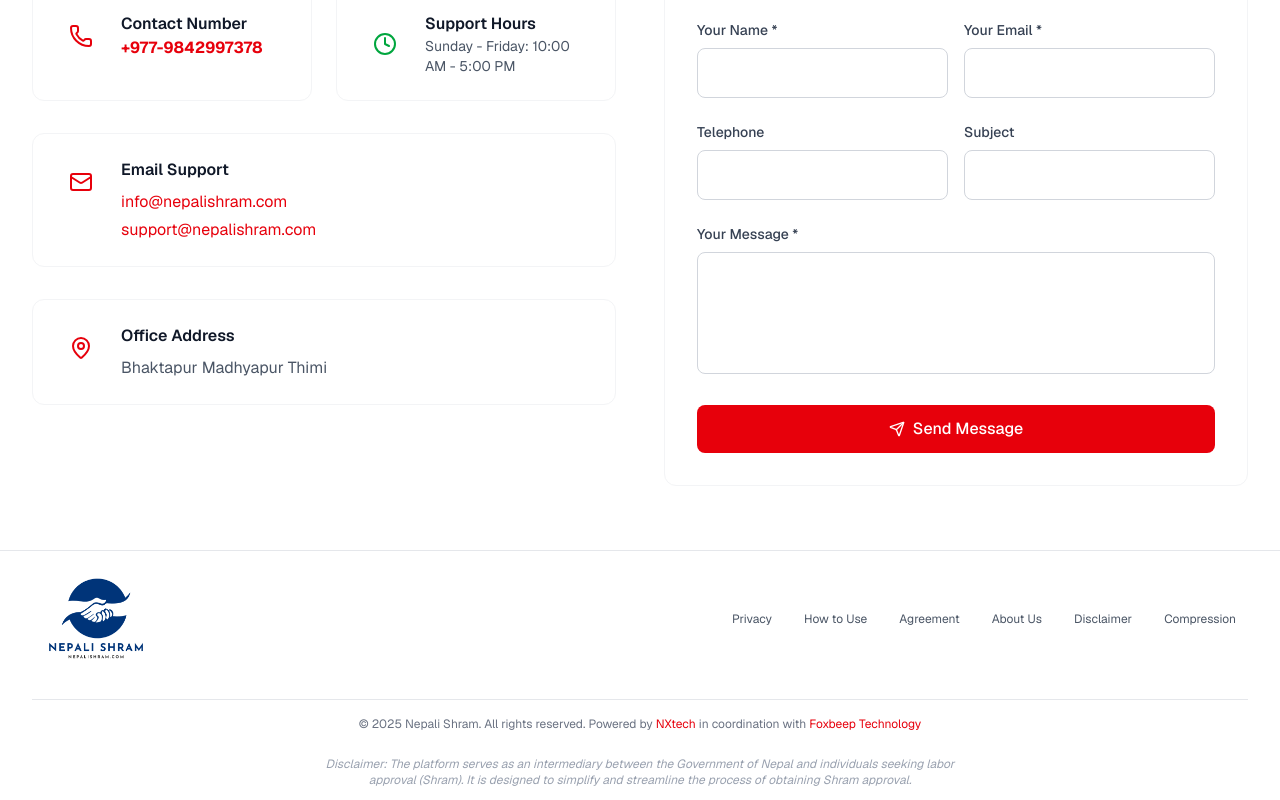
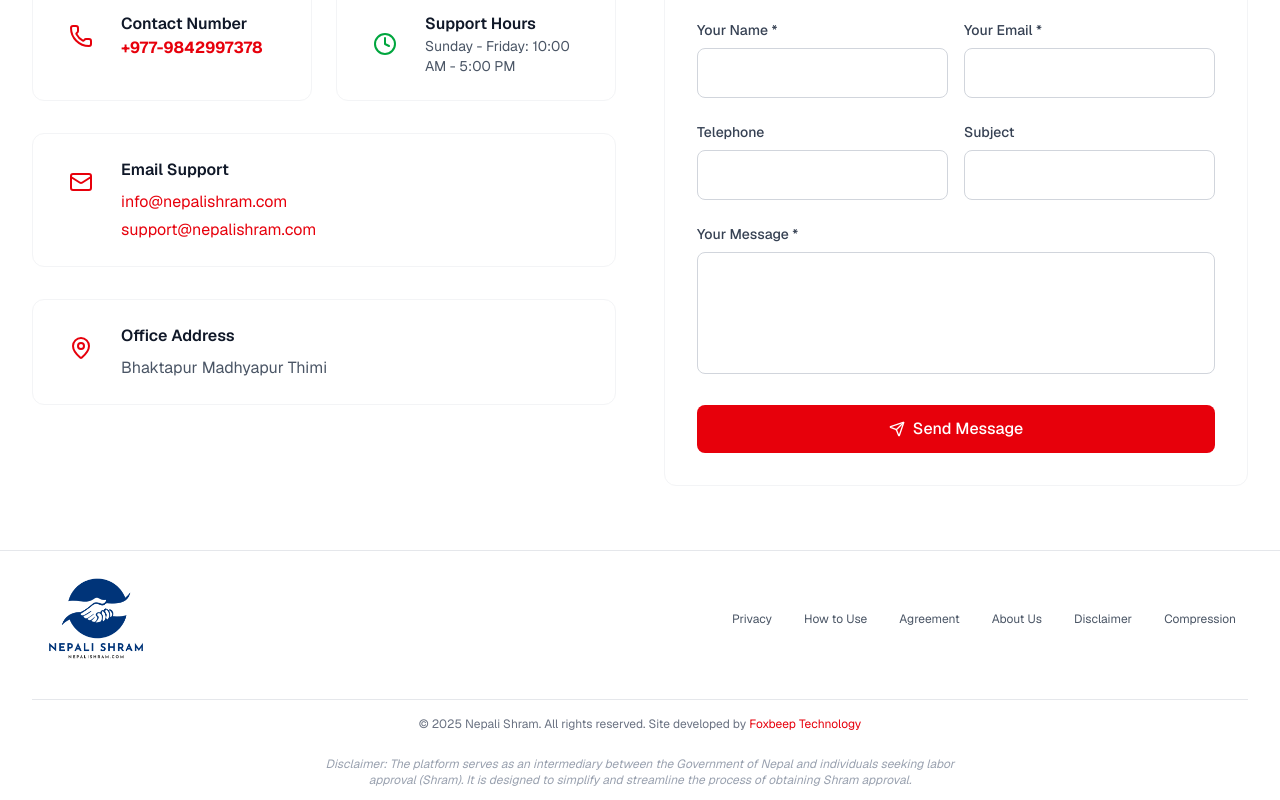
Before and after one commit to crizanp/landingpage, a Next.js app: page / in a window 1280 px wide. Shown: the part 6364-7164 px from the top of the page. Built offline with nearby package versions, Linux system fonts and the light colour scheme.

Commit message:
foxbeep updated

```diff
--- a/components/Footer.js
+++ b/components/Footer.js
@@ -41,16 +41,7 @@ const Footer = ({ language = 'en' }) => {
                 {/* Copyright Section */}
                 <div className="text-center py-4 border-t border-gray-200 mt-4">
                     <p className="text-xs text-gray-500">
-                        © {new Date().getFullYear()} Nepali Shram. All rights reserved. Powered by{' '}
-                        <a
-                            href="https://nxtechhosting.com"
-                            target="_blank"
-                            rel="noopener noreferrer"
-                            className="text-red-600 hover:text-red-700 transition-colors"
-                        >
-                            NXtech
-                        </a>
-                        {' '}in coordination with{' '}
+                        © {new Date().getFullYear()} Nepali Shram. All rights reserved. Site developed by{' '}
                         <a
                             href="https://foxbeep.com"
                             target="_blank"
@@ -59,6 +50,7 @@ const Footer = ({ language = 'en' }) => {
                         >
                             Foxbeep Technology
                         </a>
+
                     </p>
                 </div>
                 {/* Disclaimer Section */}
```
